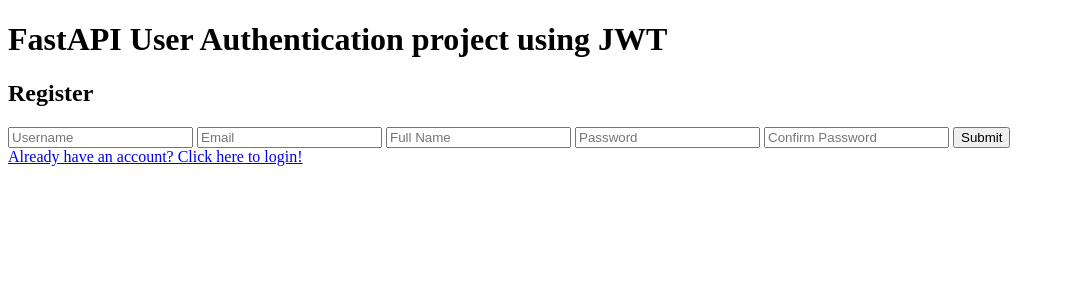
After one commit to wangxuerui2003/Oyen-Intern-Assessment, a FastAPI app: template app/templates/register.html in a window 1280 px wide. The commit adds this page. Shown: the top 300 px of the page, without its empty margins (0-1065 px from the left). Run offline with FastAPI, Linux system fonts and the light colour scheme; the template is opened without the code that fills it, so the values that code supplies are empty.

Commit message:
feat: Support login + logout

```diff
--- a/app/auth.py
+++ b/app/auth.py
@@ -1,13 +1,13 @@
-from fastapi import Cookie, Depends, HTTPException, status, Response
-from fastapi.responses import RedirectResponse
-from fastapi.security import OAuth2PasswordBearer, OAuth2PasswordRequestForm
-from pydantic import BaseModel
+from fastapi import Cookie, Depends, HTTPException
 from datetime import datetime, timedelta, timezone
 from jose import JWTError, jwt
 from passlib.context import CryptContext
 from typing import Annotated
 from dotenv import load_dotenv
-from app import app
+from models.schemas import *
+import models.crud as crud
+from models.database import get_db
+from sqlalchemy.orm import Session
 import os
 
 
@@ -19,40 +19,7 @@
 ACCESS_TOKEN_EXPIRE_MINUTES = 30
 
 
-fake_users_db = {
-    "johndoe": {
-        "username": "johndoe",
-        "full_name": "John Doe",
-        "email": "johndoe@example.com",
-        "hashed_password": "$2b$12$EixZaYVK1fsbw1ZfbX3OXePaWxn96p36WQoeG6Lruj3vjPGga31lW",
-        "disabled": False,
-    }
-}
-
-
-class Token(BaseModel):
-    access_token: str
-    token_type: str
-
-
-class TokenData(BaseModel):
-    username: str | None = None
-
-
-class User(BaseModel):
-    username: str
-    email: str | None = None
-    full_name: str | None = None
-    disabled: bool | None = None
-
-
-class UserInDB(User):
-    hashed_password: str
-
-
 pwd_context = CryptContext(schemes=["bcrypt"], deprecated="auto")
-
-# oauth2_scheme = OAuth2PasswordBearer(tokenUrl="token")
 
 
 def verify_password(plain_password, hashed_password):
@@ -63,14 +30,8 @@
     return pwd_context.hash(password)
 
 
-def get_user(db, username: str):
-    if username in db:
-        user_dict = db[username]
-        return UserInDB(**user_dict)
-
-
-def authenticate_user(fake_db, username: str, password: str):
-    user = get_user(fake_db, username)
+def authenticate_user(username: str, password: str, db: Session):
+    user = crud.get_user_by_username(db=db, username=username)
     if not user:
         return False
     if not verify_password(password, user.hashed_password):
@@ -89,7 +50,10 @@
     return encoded_jwt
 
 
-async def get_current_user(access_token: str = Cookie(None)):
+def get_current_user(
+    access_token: str = Cookie(None),
+    db: Session = Depends(get_db)
+):
     if access_token is None:
         return None
 
@@ -102,7 +66,7 @@
         token_data = TokenData(username=username)
     except JWTError:
         return None
-    user = get_user(fake_users_db, username=token_data.username)
+    user = crud.get_user_by_username(db, username=token_data.username)
     if user is None:
         return None
     return user
@@ -111,34 +75,6 @@
 async def get_current_active_user(
     current_user: Annotated[User, Depends(get_current_user)]
 ):
-    if current_user is None:
+    if not current_user.is_active:
         raise HTTPException(status_code=400, detail="Inactive user")
     return current_user
-
-
-@app.post("/token")
-async def login_for_access_token(
-    response: Response,
-    form_data: Annotated[OAuth2PasswordRequestForm, Depends()]
-):
-    user = authenticate_user(fake_users_db, form_data.username, form_data.password)
-    if not user:
-        raise HTTPException(
-            status_code=status.HTTP_401_UNAUTHORIZED,
-            detail="Incorrect username or password",
-            headers={"WWW-Authenticate": "Bearer"},
-        )
-    access_token_expires = timedelta(minutes=ACCESS_TOKEN_EXPIRE_MINUTES)
-    access_token = create_access_token(
-        data={"sub": user.username}, expires_delta=access_token_expires
-    )
-
-    response.set_cookie(key="access_token", value=f"Bearer {access_token}", httponly=True)
-    return {"message": "Token has been set in the HttpOnly cookie"}
-
-
-@app.get("/users/me/", response_model=User)
-async def read_users_me(
-    current_user: Annotated[User, Depends(get_current_active_user)]
-):
-    return current_user
--- a/app/main.py
+++ b/app/main.py
@@ -1,8 +1,27 @@
-from fastapi import Depends, Request, Response
+from fastapi import FastAPI, Depends, HTTPException, Request, Response, status
 from fastapi.responses import HTMLResponse, RedirectResponse
-from app import app, templates
+from fastapi.templating import Jinja2Templates
+from fastapi.staticfiles import StaticFiles
 from typing import Annotated
-from auth import User, get_current_user
+from auth import ACCESS_TOKEN_EXPIRE_MINUTES, User, authenticate_user, get_current_user, create_access_token
+from sqlalchemy.orm import Session
+from models import schemas
+from models import crud
+from models.database import get_db, engine
+from models import models
+from fastapi.security import OAuth2PasswordRequestForm
+from datetime import datetime, timedelta, timezone
+
+
+models.Base.metadata.create_all(bind=engine)
+
+
+# The FastAPI app object
+app = FastAPI()
+
+app.mount("/static", StaticFiles(directory="static"), name="static")
+
+templates = Jinja2Templates(directory="templates")
 
 
 @app.get("/", response_class=HTMLResponse)
@@ -10,6 +29,10 @@
     request: Request,
     current_user: Annotated[User, Depends(get_current_user)]
 ):
+    '''
+        This page needs authorization to access
+    '''
+
     if current_user is None:
         # User is not authenticated, redirect to the login page
         return RedirectResponse(url="/login")
@@ -29,3 +52,49 @@
 def logout(response: Response):
     response.delete_cookie(key="access_token")
     return {"message": "Logged out"}
+
+
+@app.get("/register")
+async def register_page(request: Request):
+    return templates.TemplateResponse(
+        request=request, name="register.html"
+    )
+
+
+@app.post("/register", response_model=schemas.User)
+def register(user: schemas.UserCreate, db: Session = Depends(get_db)):
+    db_user = crud.get_user_by_username(db, username=user.username)
+    if db_user:
+        raise HTTPException(status_code=400, detail="Username already registered")
+    return crud.create_user(db=db, user=user)
+
+
+@app.post("/token")
+def login_for_access_token(
+    response: Response,
+    form_data: Annotated[OAuth2PasswordRequestForm, Depends()],
+    db: Session = Depends(get_db)
+):
+    user = authenticate_user(form_data.username, form_data.password, db)
+    if not user:
+        raise HTTPException(
+            status_code=status.HTTP_401_UNAUTHORIZED,
+            detail="Incorrect username or password",
+            headers={"WWW-Authenticate": "Bearer"},
+        )
+    access_token_expires = timedelta(minutes=ACCESS_TOKEN_EXPIRE_MINUTES)
+    access_token = create_access_token(
+        data={"sub": user.username}, expires_delta=access_token_expires
+    )
+
+    # set the cookie to expire in 30 mins
+    cookie_exp_time = datetime.now(timezone.utc) + timedelta(minutes=ACCESS_TOKEN_EXPIRE_MINUTES)
+    response.set_cookie(
+        key="access_token",
+        value=f"Bearer {access_token}",
+        httponly=True,
+        expires=cookie_exp_time,
+        max_age=ACCESS_TOKEN_EXPIRE_MINUTES * 60
+    )
+
+    return {"message": "Token has been set in the HttpOnly cookie"}
--- a/app/static/css/styles.css
+++ b/app/static/css/styles.css
@@ -0,0 +1,15 @@
+#error-message {
+    color: red;
+    font-weight: bold;
+    animation: flash 1s linear infinite; /* Flashing animation */
+}
+
+/* Flashing animation */
+@keyframes flash {
+    0%, 100% {
+        opacity: 1;
+    }
+    50% {
+        opacity: 0;
+    }
+}
--- /dev/null
+++ b/app/static/js/register.js
@@ -0,0 +1,42 @@
+document.getElementById('register-form').addEventListener('submit', (e) => {
+  e.preventDefault();
+
+  const username = document.getElementById('username').value;
+  const email = document.getElementById('email').value;
+  const full_name = document.getElementById('full-name').value;
+  const password = document.getElementById('password').value;
+  const confirm_password = document.getElementById('confirm-password').value;
+
+	if (password !== confirm_password) {
+		showError("Password and Confirm Password are different!");
+		throw new Error("Password and Confirm Password are different!");
+	}
+
+  fetch('/register', {
+    method: 'POST',
+		headers: {
+      'Content-Type': 'application/json',
+      'accept': 'application/json'
+    },
+		body: JSON.stringify({
+			username: username,
+			email: email,
+			full_name: full_name,
+			password: password
+		})
+  })
+  .then(response => {
+    return response.json();
+  })
+  .then(data => {
+		if (data.detail) {
+			showError(data.detail)
+		} else {
+    	window.location = "/login";
+		}
+  })
+  .catch(error => {
+    console.log(error)
+    throw new Error(error);
+  });
+})
--- a/app/static/js/script.js
+++ b/app/static/js/script.js
@@ -0,0 +1,8 @@
+function showError(message) {
+	const errorMessage = document.getElementById('error-message');
+	errorMessage.textContent = message;
+	errorMessage.classList.remove('hidden'); // Show the element
+	setTimeout(() => {
+			errorMessage.classList.add('hidden'); // Hide the element after a delay
+	}, 3000); // Adjust the delay (in milliseconds) as needed
+}
--- a/app/templates/base.html
+++ b/app/templates/base.html
@@ -11,7 +11,10 @@
     <h1>FastAPI User Authentication project using JWT</h1>
   </header>
 
+  <div id="error-message" class="hidden"></div>
+
   {% block body %}{% endblock %}
 
+<script src="{{ url_for('static', path='/js/script.js') }}"></script>
 </body>
 </html>
--- a/app/templates/login.html
+++ b/app/templates/login.html
@@ -10,5 +10,7 @@
   <input type="submit">
 </form>
 
+<a href="{{ url_for('register') }}">Don't have an account yet? Click to register!</a>
+
 <script src="{{ url_for('static', path='/js/login.js') }}"></script>
 {% endblock %}
--- /dev/null
+++ b/app/templates/register.html
@@ -0,0 +1,19 @@
+{% extends "base.html" %}
+
+{% block title %}Register{% endblock %}
+
+{% block body %}
+<h2>Register</h2>
+<form id="register-form">
+  <input type="text" id="username" placeholder="Username" required>
+  <input type="text" id="email" placeholder="Email" required>
+  <input type="text" id="full-name" placeholder="Full Name">
+  <input type="password" id="password" placeholder="Password" required>
+  <input type="password" id="confirm-password" placeholder="Confirm Password" required>
+  <input type="submit">
+</form>
+
+<a href="/login.html">Already have an account? Click here to login!</a>
+
+<script src="{{ url_for('static', path='/js/register.js') }}"></script>
+{% endblock %}
```
Also changed, not shown: app/app.py (deleted, +0 -11 lines), app/models/crud.py (added, +26 -0 lines), app/models/database.py (added, +23 -0 lines), app/models/models.py (added, +14 -0 lines), app/models/schemas.py (added, +24 -0 lines), app/static/js/login.js (+6 -2 lines), app/models/__init__.py (added).
